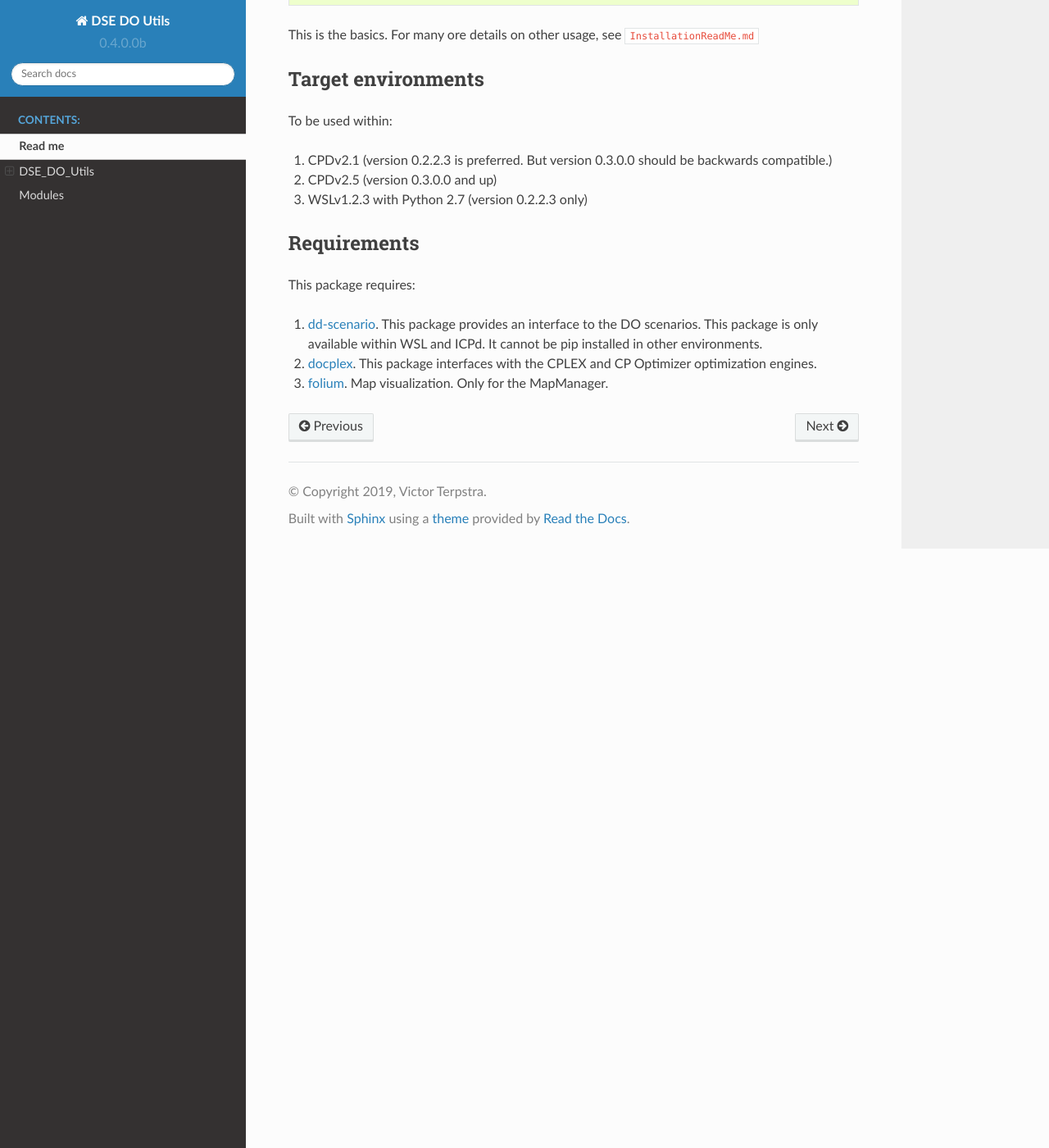
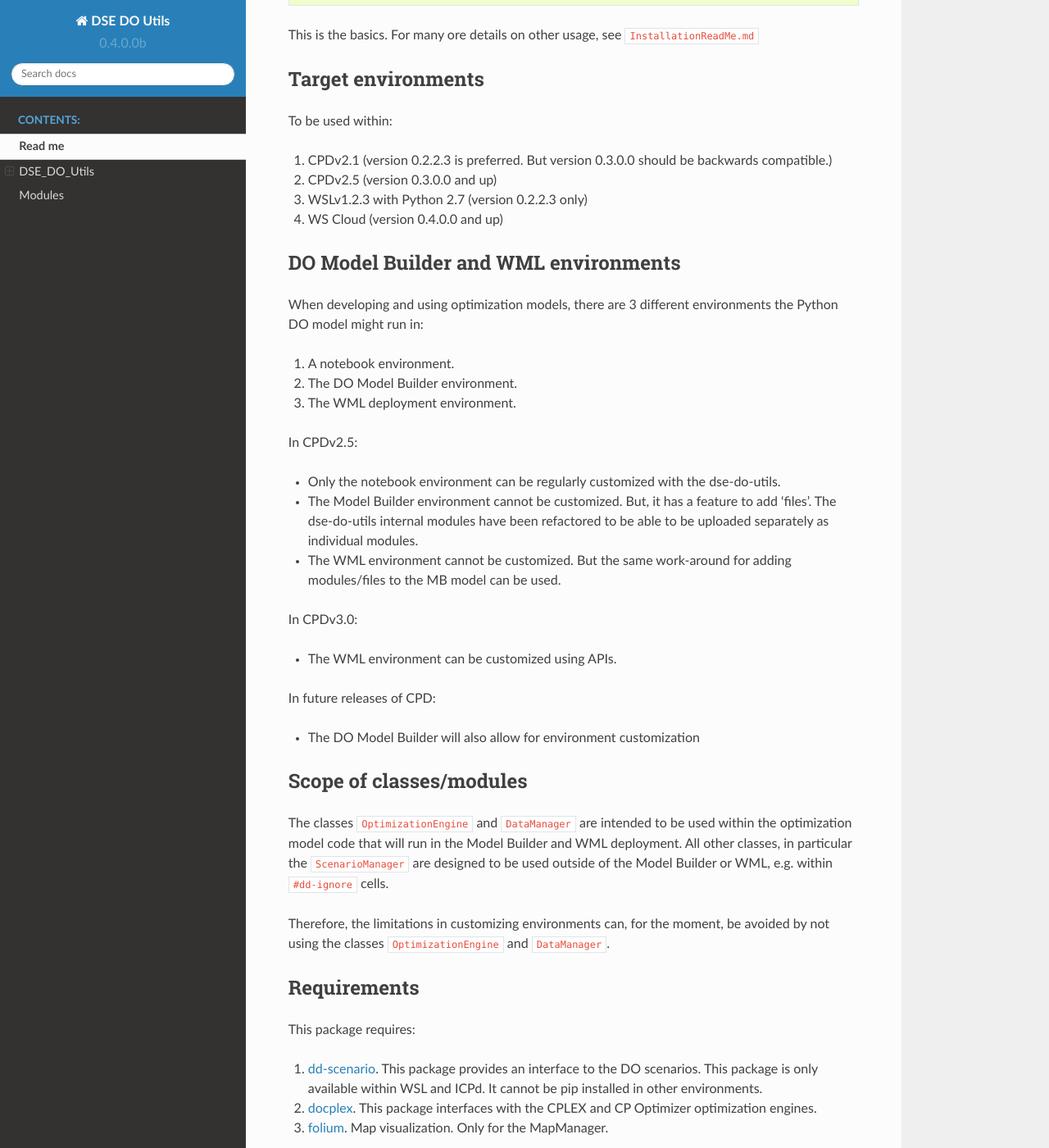
Before and after one commit to IBM/dse-decision-optimization-utilities, a Sphinx documentation site: the page built from docs/source/readme_link.rst, in a window 1280 px wide and 1400 px high, scrolled down 1852 px. Shown: the whole window at 82% size. Built offline with Sphinx 7.4.7 and the Read the Docs theme 2.0.0, drawn with Linux system fonts in a browser that asks for light colours.

Commit message:
Readme and documentation updates

```diff
--- a/README.md
+++ b/README.md
@@ -62,6 +62,33 @@ To be used within:
 1. CPDv2.1 (version 0.2.2.3 is preferred. But version 0.3.0.0 should be backwards compatible.)
 2. CPDv2.5 (version 0.3.0.0 and up)
 3. WSLv1.2.3 with Python 2.7 (version 0.2.2.3 only)
+4. WS Cloud (version 0.4.0.0 and up)
+
+## DO Model Builder and WML environments
+When developing and using optimization models, there are 3 different environments the Python DO model might run in:
+1. A notebook environment.
+2. The DO Model Builder environment.
+3. The WML deployment environment.
+
+In CPDv2.5:
+* Only the notebook environment can be regularly customized with the dse-do-utils.
+* The Model Builder environment cannot be customized. But, it has a feature to add 'files'.
+The dse-do-utils internal modules have been refactored to be able to be uploaded separately as individual modules.
+* The WML environment cannot be customized. But the same work-around for adding modules/files to the MB model can be used.
+
+In CPDv3.0:
+* The WML environment can be customized using APIs.
+
+In future releases of CPD:
+* The DO Model Builder will also allow for environment customization
+
+## Scope of classes/modules
+The classes `OptimizationEngine` and  `DataManager` are intended to be used within the optimization model code
+that will run in the Model Builder and WML deployment. All other classes, in particular the `ScenarioManager` are
+designed to be used outside of the Model Builder or WML, e.g. within `#dd-ignore` cells.
+
+Therefore, the limitations in customizing environments can, for the moment, be avoided by not using
+the classes `OptimizationEngine` and  `DataManager`.
 
 ## Requirements
 This package requires:
--- a/docs/source/index.rst
+++ b/docs/source/index.rst
@@ -3,7 +3,7 @@
    You can adapt this file completely to your liking, but it should at least
    contain the root `toctree` directive.
 
-Welcome to DSE DO Utils's documentation!
+Welcome to DSE DO Utils documentation!
 ========================================
 
 .. toctree::
```
